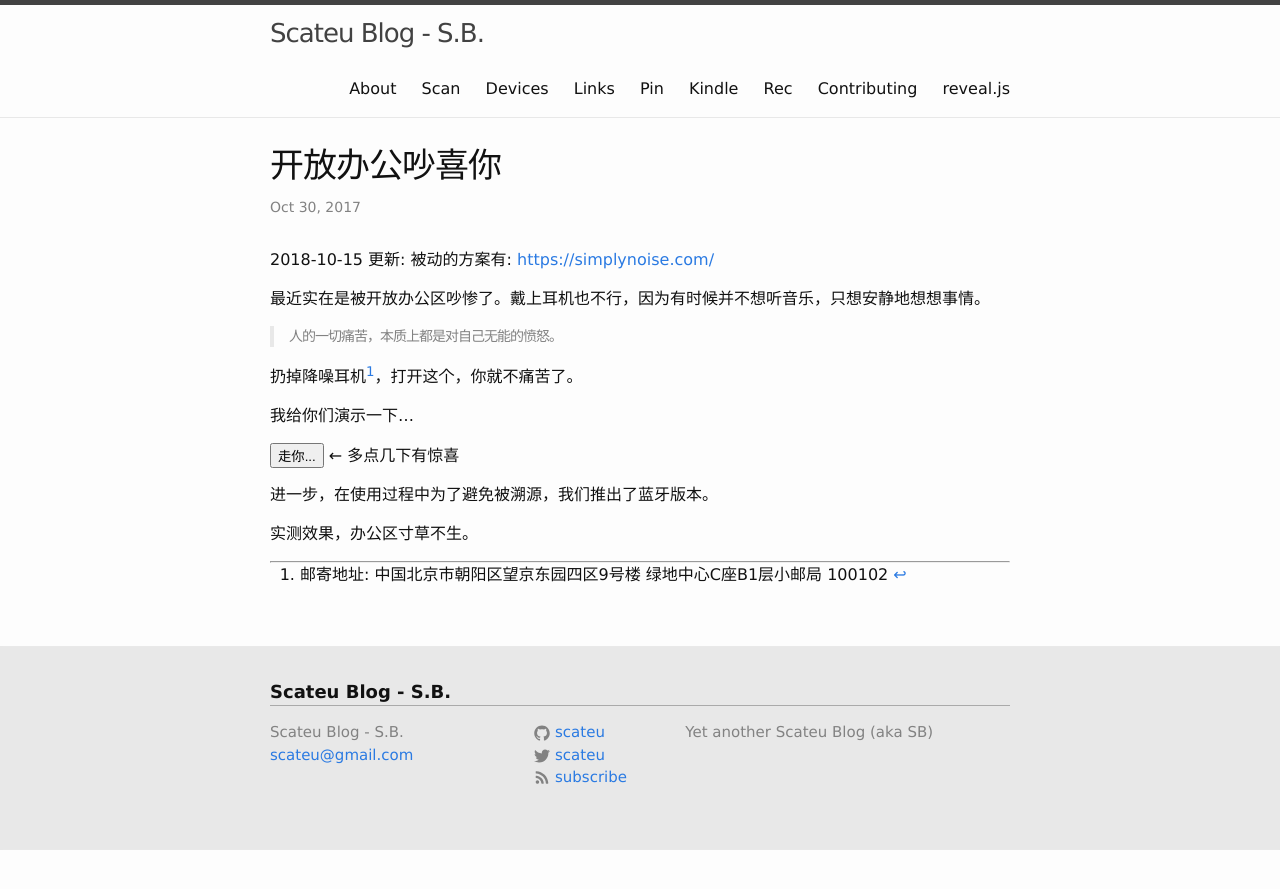
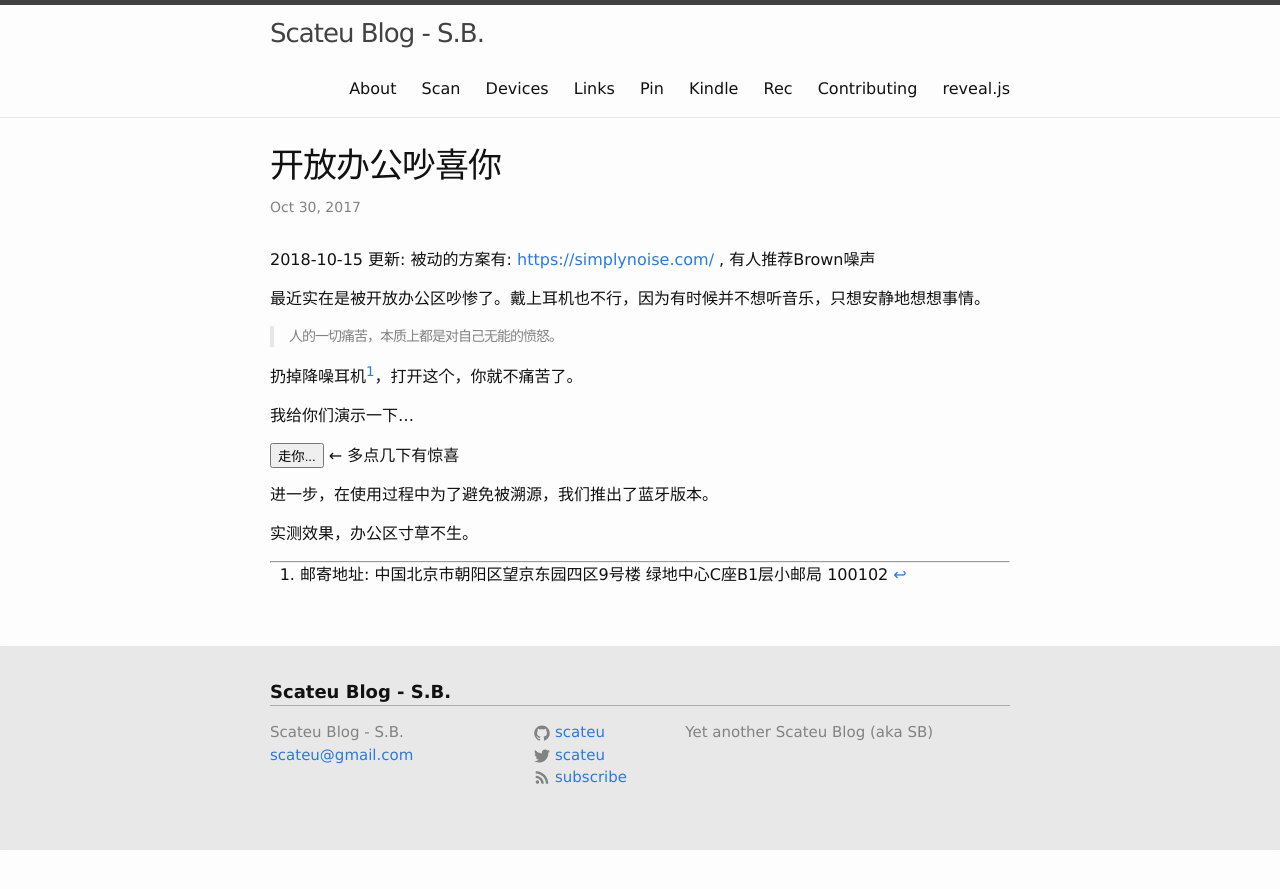
Before and after one commit to scateu/scateu.github.io, a Jekyll site: the page built from _posts/2017-10-30-office-sounds-like-shit.md, in a window 1280 px wide. Shown: the top 889 px of the page. Built offline with Jekyll 4.4.1, drawn with Linux system fonts in a browser that asks for light colours; nearby versions of some CDN libraries.

Commit message:
2018年10月15日 星期一 15时51分50秒 CST

```diff
--- a/_posts/2017-10-30-office-sounds-like-shit.md
+++ b/_posts/2017-10-30-office-sounds-like-shit.md
@@ -4,7 +4,7 @@ date: 2017-10-30
 layout: post
 disable_disqus: true
 ---
-2018-10-15 更新: 被动的方案有: <https://simplynoise.com/>
+2018-10-15 更新: 被动的方案有: <https://simplynoise.com/> , 有人推荐Brown噪声
 
 最近实在是被开放办公区吵惨了。戴上耳机也不行，因为有时候并不想听音乐，只想安静地想想事情。
 
```
